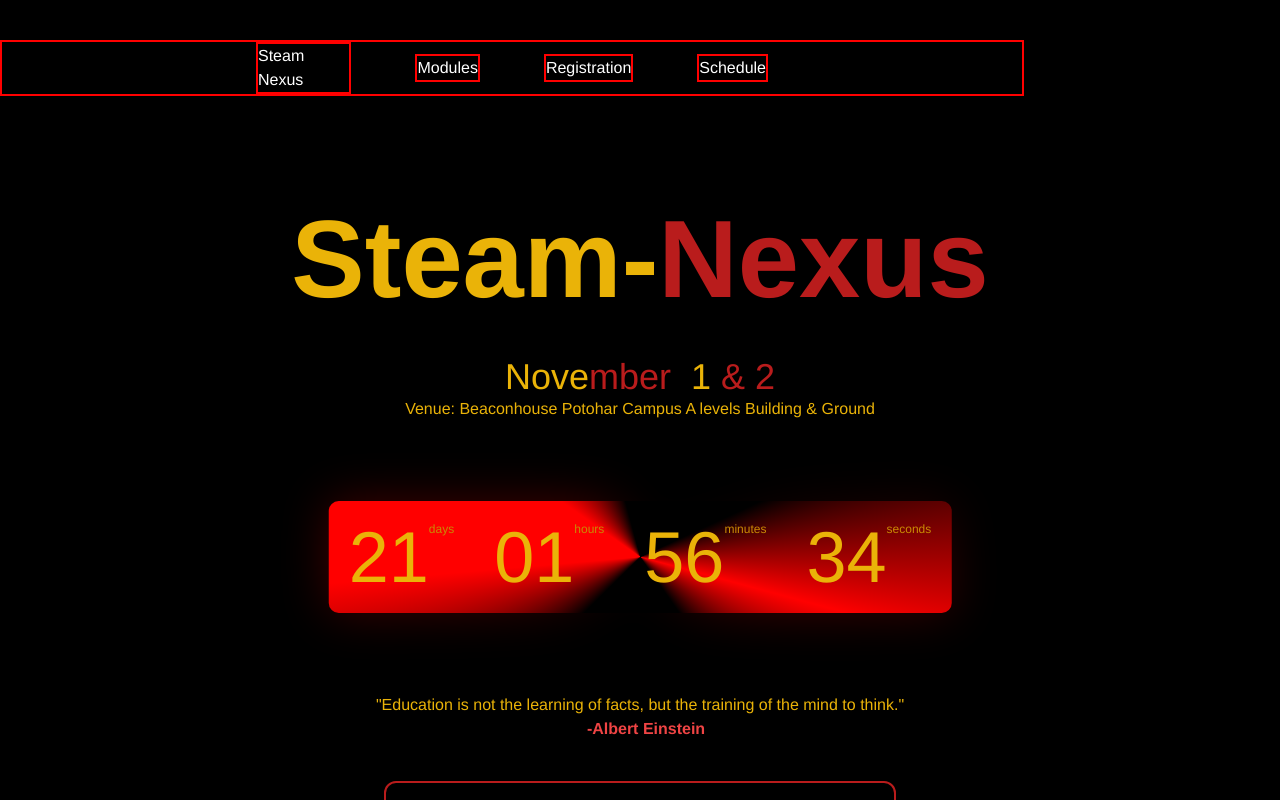
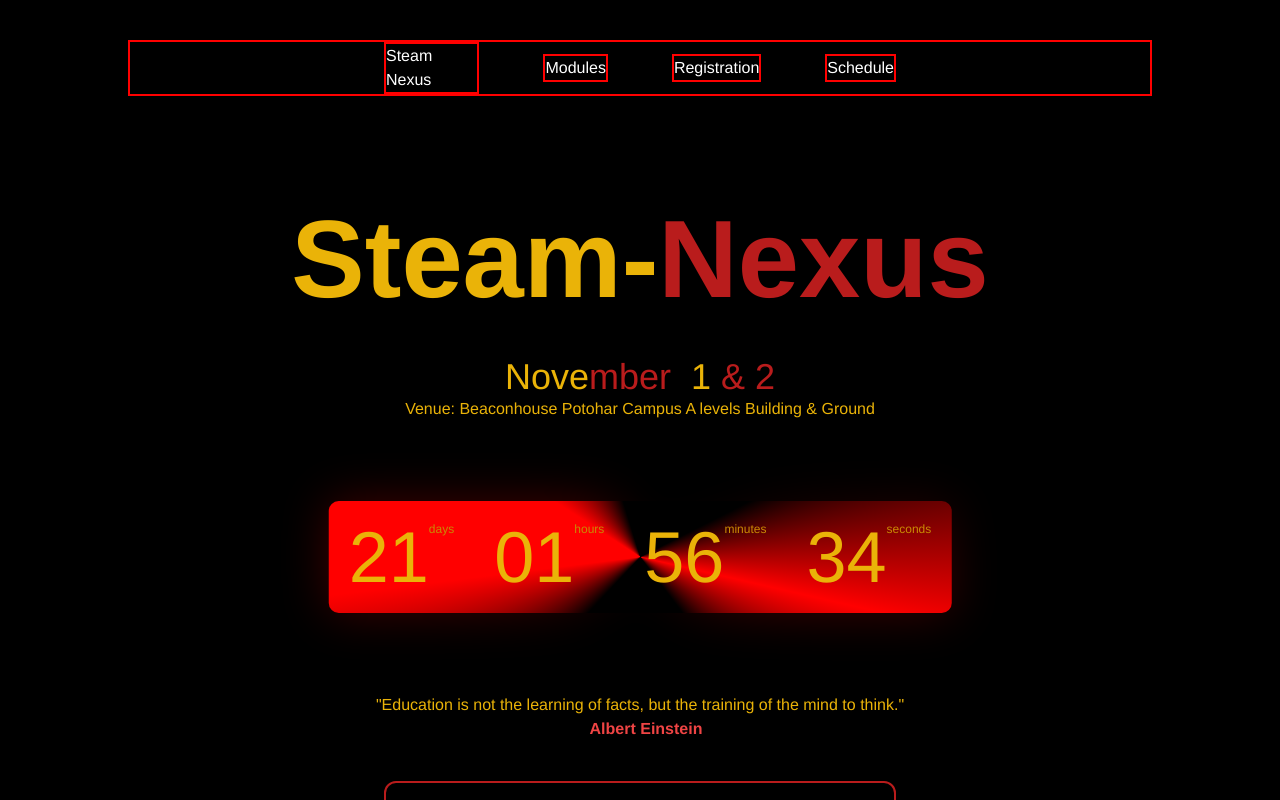
Before and after one commit to sKzAy/steam-nexus, a Next.js app: page / in a window 1280 px wide. Shown: the top 800 px of the page. Built offline with nearby package versions, Linux system fonts and the light colour scheme.

Commit message:
idk anymore

```diff
--- a/components/Navbar.js
+++ b/components/Navbar.js
@@ -4,7 +4,7 @@
 
 const Navbar = () => {
   return (
-        <nav>
+        <nav className='flex1'>
             <div className='ul-cont'>
                 <ul className='ul-div'>
                     <li> <a href=''>Steam Nexus</a> </li>
--- a/components/card.js
+++ b/components/card.js
@@ -36,8 +36,8 @@
       return () => clearInterval(intervalId);
     }, []);
   return (<>
-    <div className='card-div flex justify-center mt-20 mb-20 align-middle '>
-        <div className='card flex justify-center align-middle'>
+    <div className='card-div flex1 mt-20 mb-20'>
+        <div className='card flex1'>
             <div className="p-5  days text-7xl flex text-yellow-500">{days.toString().padStart(2, '0')}<p className='text-xs text-yellow-600'>days</p></div>
             <div className="p-5  hours text-7xl flex text-yellow-500">{hours.toString().padStart(2, '0')} <p className='text-xs text-yellow-600'>hours</p> </div>
             <div className="p-5  minutes text-7xl flex text-yellow-500">{minutes.toString().padStart(2, '0')}<p className='text-xs text-yellow-600'>minutes</p></div>
--- a/components/main.js
+++ b/components/main.js
@@ -19,7 +19,7 @@
 
         <div className="quote text-white flex1 flex2">
         <p className='text-yellow-500 text-center'>&quot;Education is not the learning of facts, but the training of the mind to think.&quot;
-        </p><p className=' text-center font-bold text-red-500 pl-3'>-Albert Einstein</p></div>
+        </p><p className=' text-center font-bold text-red-500 pl-3'>Albert Einstein</p></div>
     </div>
     <div className="about-event flex1 mt-10   ">
     <div className="details-div text-white border-red-700 border-2 rounded-xl p-10"><h2 className='font-extrabold text-2xl text-yellow-500'>Event Details:</h2><p>Potohar Spark Fest aims to foster a culture of innovation and hands-on learning at Beaconhouse Potohar Campus by empowering students to apply theoretical STEM concepts to real-world challenges. As the college&apos;s inaugural event of its kind, it seeks to inspire creativity, critical thinking, and collaboration, preparing a new generation of problem-solvers for a dynamic technological landscape. Collaborating with professionals from organizations like NICAT and the NUST Science Society, the fest will offer interactive workshops, challenges, and competitions that encourage deep thinking and innovative application of knowledge, embodying the philosophy that true education transcends rote memorization.</p></div></div>
--- a/components/modules.js
+++ b/components/modules.js
@@ -3,7 +3,7 @@
 
 const Modules = () => {
   return (
-    <div  id='modules'>
+    <div  id='modules' className='flex1'>
       <div className=" about-event flex1 mt-10 ">
     <div className="mod-div text-white border-2 border-r-4 border-red-600 rounded-xl p-10">
       <h2 className='font-extrabold text-2xl text-yellow-500'>Modules:</h2>
--- a/components/registration.js
+++ b/components/registration.js
@@ -20,11 +20,9 @@
                         <li>Registrations close: 31st October</li>
                     </ul>
                     <div className="btn">
-                    <Link href="www.google.com">
+                    {/* <Link href="www.google.com">
                     <button>Registration form</button>
-
-
-                    </Link>
+                    </Link> */}
                     </div>
                 </div>
             </div>
```
